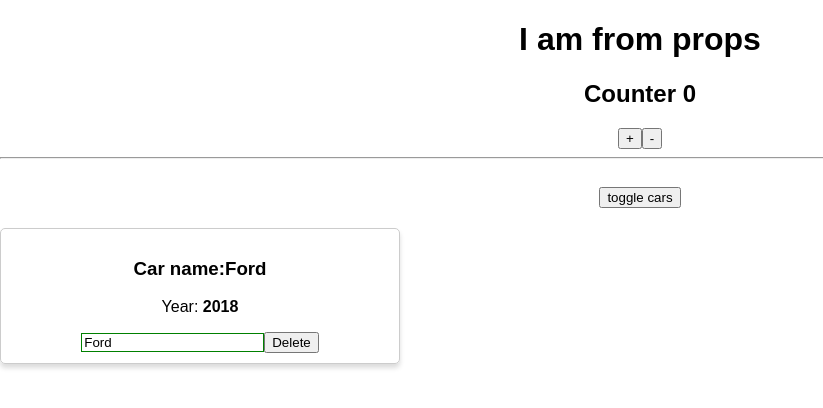
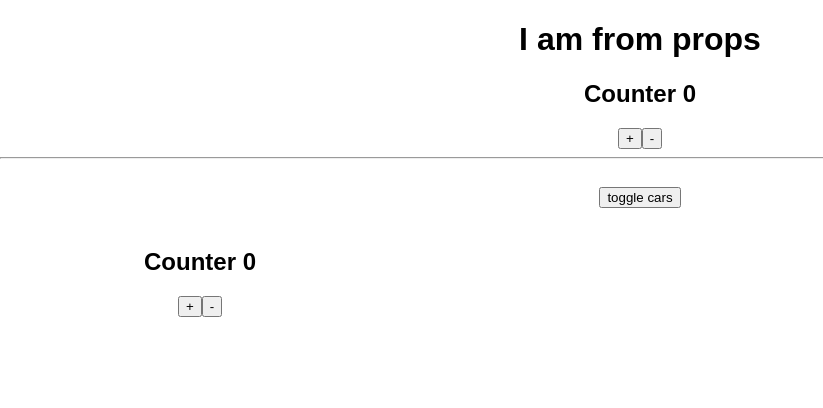
Before and after one commit to Home7-ru/react, a React (Create React App) app: page / in a window 1280 px wide. Both pictures are taken after a click on the button "toggle cars". Shown: the top 408 px of the page, without its empty margins (0-823 px from the left). Built offline with nearby package versions, Linux system fonts and the light colour scheme.

Commit message:
временный комит

```diff
--- a/src/Car/Car.js
+++ b/src/Car/Car.js
@@ -1,5 +1,5 @@
 import React from 'react';
-
+import withClass from '../hoc/withClass'
 import './Car.css'
 // может быть так а может быть и без скобочек
 // const Car =(props)=>(
@@ -24,17 +24,17 @@ class Car extends React.Component{
 
 
         return (
-            <div className="Car">
+            <React.Fragment>
                 <h3>Car name:{this.props.name}</h3>
                 <p>Year: <strong>{this.props.year}</strong></p>
                 <input type="text" onChange={this.props.onChangeName} value={this.props.name} className={inputClasses.join(' ')}/>
                 <button onClick={this.props.onDelete}>Delete</button>
 
-            </div>
+            </React.Fragment>
         )
 
     }
 }
 
 
-export default Car
+export default withClass(Car)
--- /dev/null
+++ b/src/hoc/withClass.js
@@ -0,0 +1,16 @@
+import React from 'react'
+import Counter from "../Counter/Counter";
+
+const withClass = (Component, className) =>{
+
+return (props)=>{
+return (
+    <div className={className}>
+        <Counter/>
+    </div>
+
+)
+}
+}
+
+export default withClass
```
